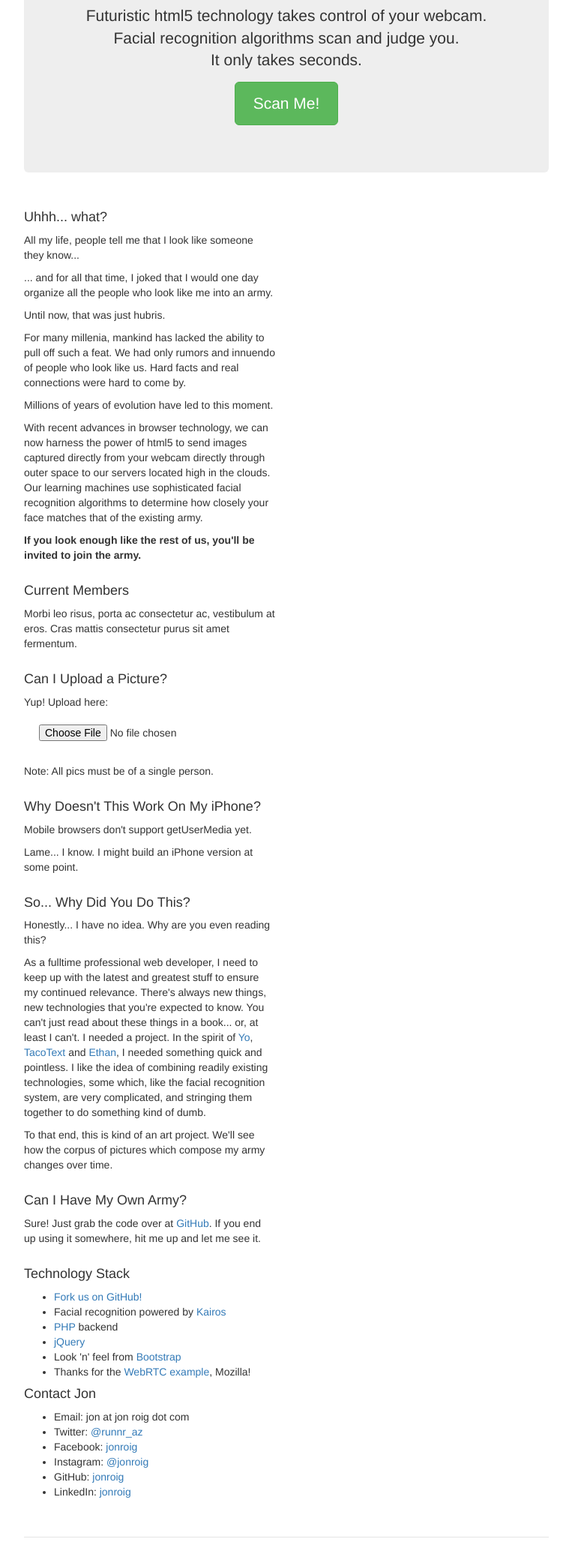
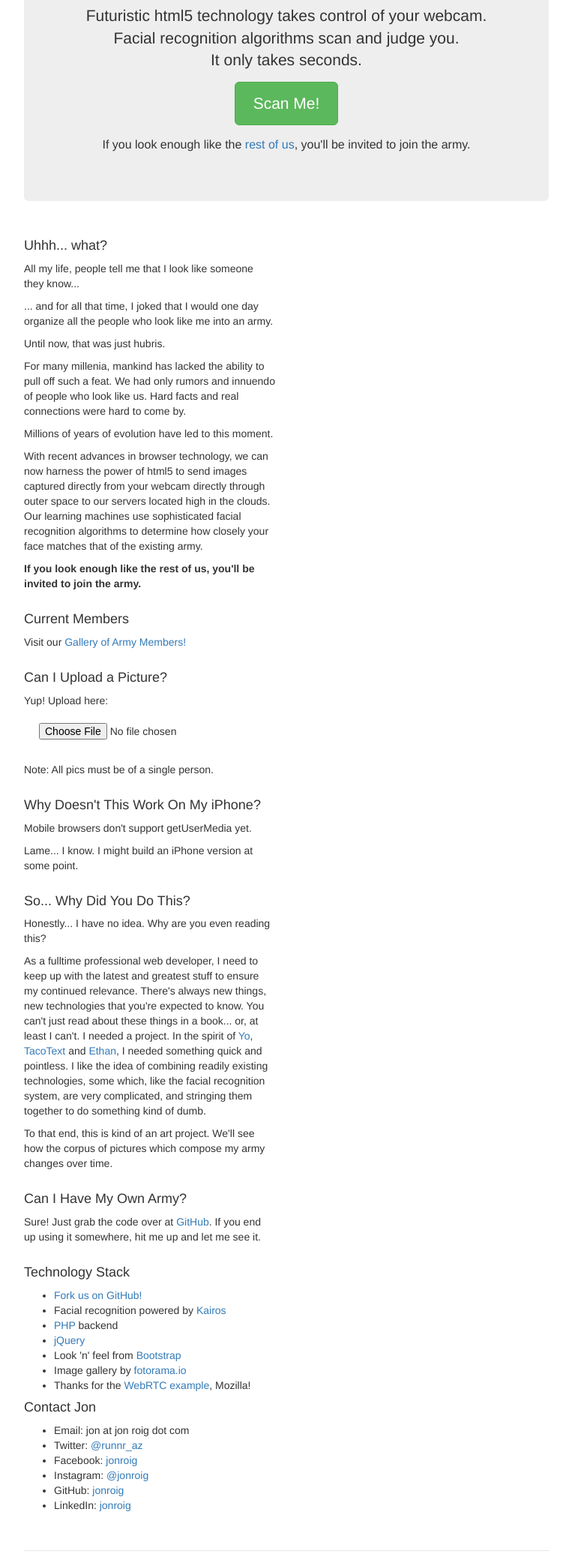
Before and after one commit to jonroig/armyofjon, a PHP site: page / in a window 1280 px wide. Shown: the part 251-2323 px from the top of the page at 75% size, without its empty margins (258-1021 px from the left). Run offline with PHP 8.4, Linux system fonts and the light colour scheme; some libraries are stand-ins or nearby versions.

Commit message:
code restructuring and gallery addition

```diff
--- a/armyofjon.css
+++ b/armyofjon.css
@@ -121,3 +121,13 @@ body {
 	background-color: black;
 	padding: 10px;
 }
+
+.smallerText
+{
+	font-size: 16px !important;
+}
+
+#uploadModalImgArea
+{
+  padding: 20px;
+}
--- a/armyofjon.js
+++ b/armyofjon.js
@@ -220,24 +220,34 @@ aoj.app=(function()
         // otherwise... success!
         else if (typeof data.images[0].candidates != 'undefined')
         {
-          $('#uploadModalLabel').html('Match!');
+          $('#uploadModalLabel').html('Match! Scroll Down For More Information...');
 
           var confidence = Math.round(data.images[0].transaction.confidence * 100);
           var outputTxt = 'Match! Confidence=' + confidence + '%<br/>';
           $('#statusText').html(outputTxt);
           $('#uploadStatusText').show().html(outputTxt);
 
-          outputTxt = '<img id="matchPic" src="/pics/' + data.images[0].transaction.subject.replace('-','.') +'"/>';
-          outputTxt += "<br/>Congratulations! You've been accepted! Your picture will be used as a sample for all future Army of Jon members.";
+          // webcam success
+          outputTxt = '<h3>Top Image Match</h3>';
+          outputTxt += '<img id="matchPic" src="/pics/' + data.images[0].transaction.subject.replace('-','.') +'"/>';
+          outputTxt += "<br/><h3>Congratulations! You've been Accepted!</h3>";
+          outputTxt += "Welcome to the Army of Jon! ";
+          outputTxt += "Your picture will be used as a sample for all future Army of Jon members and we'll see how The Army of Jon continues to mutate. ";
+          outputTxt += "Check the gallery to see yourself among the other illustrious members!";
           $('#webcamModalImgArea').html(outputTxt);
 
-          outputTxt = '<img id="uploadMatchPic" src="/pics/' + data.images[0].transaction.subject.replace('-','.') +'"/>';
-          outputTxt += "<br/>Congratulations! You've been accepted! Your picture will be used as a sample for all future Army of Jon members.";
+          // upload success
+          outputTxt = '<h3>Top Image Match</h3>';
+          outputTxt += '<img id="uploadMatchPic" src="/pics/' + data.images[0].transaction.subject.replace('-','.') +'"/>';
+          outputTxt += "<br/><h3>Congratulations! You've been Accepted!</h3>";
+          outputTxt += "Welcome to the Army of Jon! ";
+          outputTxt += "Your picture will be used as a sample for all future Army of Jon members and we'll see how The Army of Jon continues to mutate. ";
+          outputTxt += "<br/><br/>Check the gallery to see yourself among the other illustrious members!";
           $('#uploadModalImgArea').show().html(outputTxt);
 
           $('#matchPic').width(640);
           $('#uploadMatchPic').width(640);
-          $('#uploadMatchPic').css('left','15px').css('position','relative');
+          $('#uploadMatchPic').css('left','-5px').css('position','relative');
 
           $('#sendAndScanButton').hide();
           $(window).resize();
--- /dev/null
+++ b/armyofjon.php
@@ -0,0 +1,45 @@
+<?
+// main php code for army of jon
+
+// ajaxy stuff... keeping it simple
+if (isset($_REQUEST['ajax']))
+{
+	// match a picture...
+	if ($_REQUEST['ajax'] == 'match')
+	{
+		// split out the actual image data from the descriptor
+		$imageData = explode(',',$_REQUEST['match']);
+
+		// do a quick image validation test
+		$imgContainer = @imagecreatefromstring(base64_decode($imageData[1]));
+		if ($imgContainer == false)
+		{
+			// not actually a valid image file :(
+			die('{"error":"invalid image"}');
+		}
+
+		// fire up the kairos recognize api...
+		$kairosObj = new kairosInterface($apiAppId, $apiAppKey, $apiGalleryId);
+		$response = $kairosObj->recognize($imageData[1]);
+
+		// is it a succcess?
+		$jsonResponse = json_decode($response);
+		if (isset($jsonResponse->images) && isset($jsonResponse->images[0]->candidates) && isset($jsonResponse->images[0]->transaction->subject) && $jsonResponse->images[0]->transaction->confidence != 1)
+		{
+			// if it's a match, we want to save it...
+			$uniqueId = uniqid();
+			imagepng($imgContainer, "pics/".$uniqueId.'.png');
+
+			// enroll the new pic in the gallery
+			$newImageURL = $baseImageURL.'/'.$uniqueId.'.png';
+			$newImageSubjectId = $uniqueId.'-png';
+
+			$enrollResponse = $kairosObj->enroll($newImageURL, $newImageSubjectId);
+		}
+
+		// just pass the results directly back to the client since they're already json
+		echo $response;
+	}
+
+	die();
+}
--- a/index.php
+++ b/index.php
@@ -14,49 +14,7 @@ $apiGalleryId = 'pics';
 $baseImageURL = 'http://armyofjon.com/pics';
 
 include('kairosInterface.php');
-
-// ajaxy stuff... keeping it simple
-if (isset($_REQUEST['ajax']))
-{
-	// match a picture...
-	if ($_REQUEST['ajax'] == 'match')
-	{
-		// split out the actual image data from the descriptor
-		$imageData = explode(',',$_REQUEST['match']);
-
-		// do a quick image validation test
-		$imgContainer = @imagecreatefromstring(base64_decode($imageData[1]));
-		if ($imgContainer == false)
-		{
-			// not actually a valid image file :(
-			die('{"error":"invalid image"}');
-		}
-
-		// fire up the kairos recognize api...
-		$kairosObj = new kairosInterface($apiAppId, $apiAppKey, $apiGalleryId);
-		$response = $kairosObj->recognize($imageData[1]);
-
-		// is it a succcess?
-		$jsonResponse = json_decode($response);
-		if (isset($jsonResponse->images) && isset($jsonResponse->images[0]->candidates) && isset($jsonResponse->images[0]->transaction->subject) && $jsonResponse->images[0]->transaction->confidence != 1)
-		{
-			// if it's a match, we want to save it...
-			$uniqueId = uniqid();
-			imagepng($imgContainer, "pics/".$uniqueId.'.png');
-
-			// enroll the new pic in the gallery
-			$newImageURL = $baseImageURL.'/'.$uniqueId.'.png';
-			$newImageSubjectId = $uniqueId.'-png';
-
-			$enrollResponse = $kairosObj->enroll($newImageURL, $newImageSubjectId);
-		}
-
-		// just pass the results directly back to the client since they're already json
-		echo $response;
-	}
-
-	die();
-}
+include('armyofjon.php')
 ?>
 <!doctype html>
 <html>
@@ -91,6 +49,9 @@ if (isset($_REQUEST['ajax']))
 		        	<br/>It only takes seconds.
 		        </p>
 		        <p><a class="btn btn-lg btn-success" id="scanMeButton" href="#" role="button">Scan Me!</a></p>
+		        <p class="smallerText">
+		        	If you look enough like the <a href="http://armyofjon.com/pics/" target="_blank">rest of us</a>, you'll be invited to join the army.
+		        </p>
 	      	</div>
 
 	      	<div class="row marketing">
@@ -127,7 +88,7 @@ if (isset($_REQUEST['ajax']))
 
 		          	<h4>Current Members</h4>
 		          	<p>
-		          		Morbi leo risus, porta ac consectetur ac, vestibulum at eros. Cras mattis consectetur purus sit amet fermentum.
+		          		Visit our <a href="http://armyofjon.com/pics/" target="_blank">Gallery of Army Members!</a>
 		          	</p>
 
 		          	<h4>Can I Upload a Picture?</h4>
@@ -190,6 +151,9 @@ if (isset($_REQUEST['ajax']))
 		          		</li>
 		          		<li>
 		          			Look 'n' feel from <a href="http://getbootstrap.com/" target="_blank">Bootstrap</a>
+		          		</li>
+		          		<li>
+		          			Image gallery by <a href="http://fotorama.io/" target="_blank">fotorama.io</a>
 		          		</li>
 		          		<li>
 		          			Thanks for the <a href="https://developer.mozilla.org/en-US/docs/Web/API/WebRTC_API/Taking_still_photos" target="_blank">WebRTC example</a>, Mozilla!
```
Also changed, not shown: pics/index.php (added, +33 -0 lines).
